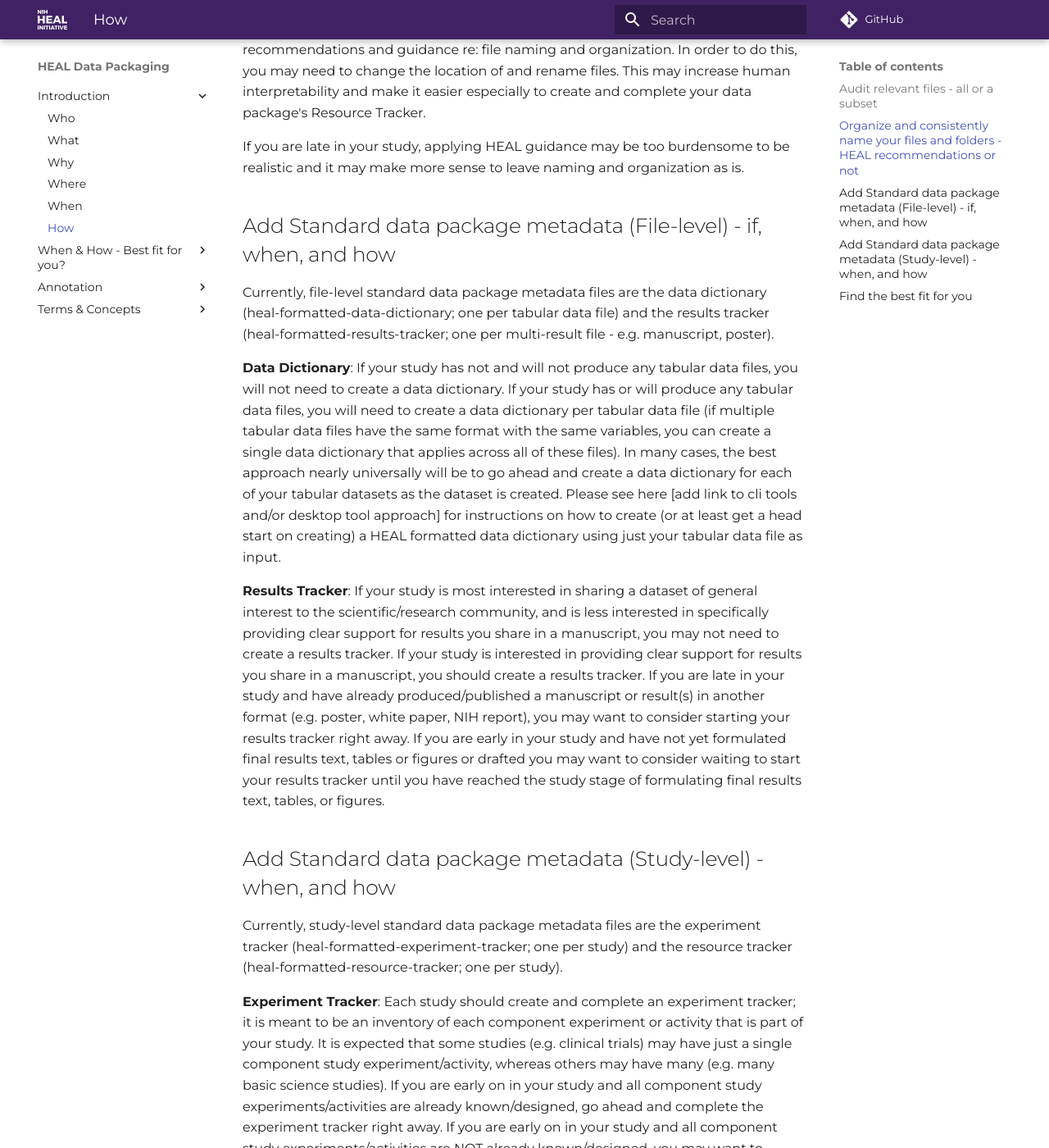
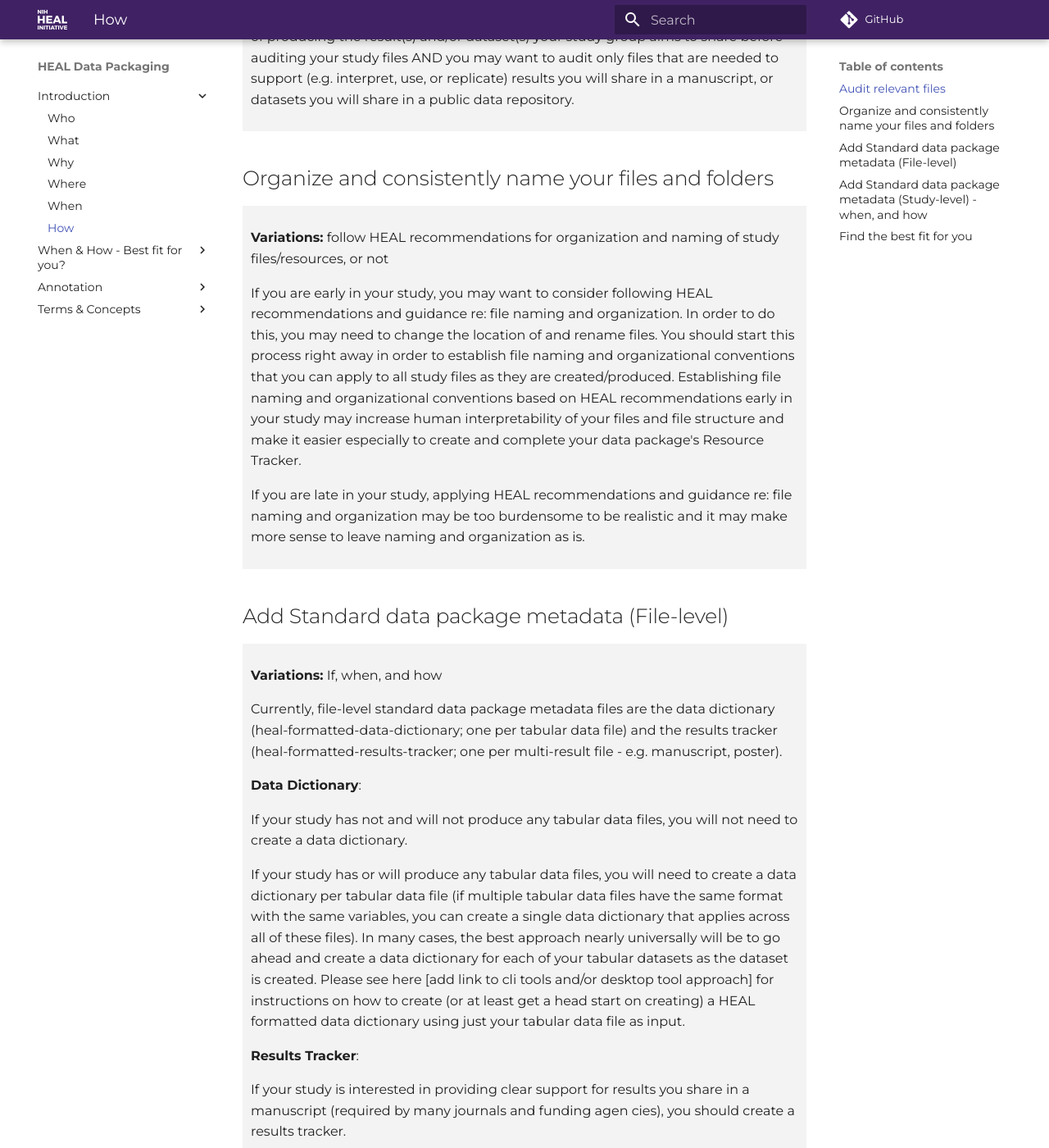
Before and after one commit to norc-heal/heal-data-pkg-guide, an MkDocs documentation site: the page built from docs/intro/how.md, in a window 1280 px wide and 1400 px high, scrolled down 830 px. Shown: the whole window at 82% size. Built offline with MkDocs 1.6.1 and Material for MkDocs 9.7.7, drawn with Linux system fonts in a browser that asks for light colours; comment, search, counter and statistics services are not loaded; some of the changed text lies outside the part shown.

Commit message:
add some formatting structure for better readibility and highlighting

```diff
--- a/docs/intro/how.md
+++ b/docs/intro/how.md
@@ -1,35 +1,92 @@
 # How should I go about creating my data package?
 
 In general, an overview of the process looks like:
+
+<div markdown="1" style="background-color:rgba(0, 0, 0, 0.0470588); text-align:left; vertical-align: top; padding:10px 10px;">
 
 1. Audit relevant files
 2. Organize and consistently name your files and folders - using HEAL recommendations for organizing and naming study files/resources
 3. Add Standard data package metadata - File-level
 4. Add Standard data package metadata - Study-level
 
+</div>
+
 However, when and exactly how you approach each of these steps will depend on a few factors, including how early on you are in your study, what your data sharing goals are, and the preferences of you and your study group - See below for details OR [Skip ahead to find the best fit for you](../guide/index.md)
 
-## Audit relevant files - all or a subset
-If you are early in your study, you may want to audit all files created/produced by or for the study. If you are later in your study, you may want to audit only files that are needed to support (e.g. interpret, use, or replicate) results you share in a manuscript, or datasets you share in a public data repository.
+## Audit relevant files
 
-## Organize and consistently name your files and folders - HEAL recommendations or not
-If you are early in your study, you may want to consider following HEAL recommendations and guidance re: file naming and organization. In order to do this, you may need to change the location of and rename files. This may increase human interpretability and make it easier especially to create and complete your data package's Resource Tracker.
+<div markdown="1" style="background-color:rgba(0, 0, 0, 0.0470588); text-align:left; vertical-align: top; padding:10px 10px;">
 
-If you are late in your study, applying HEAL guidance may be too burdensome to be realistic and it may make more sense to leave naming and organization as is.
+**Variations:** All, or a subset of study files
 
-## Add Standard data package metadata (File-level) - if, when, and how
+If you are early in your study, you may want to start auditing your study files rights away AND you may want to audit all files already created/produced by or for the study.
+
+If you are later in your study, you may want to wait until you are at the study stage of producing the result(s) and/or dataset(s) your study group aims to share before auditing your study files AND you may want to audit only files that are needed to support (e.g. interpret, use, or replicate) results you will share in a manuscript, or datasets you will share in a public data repository.
+
+</div>
+
+## Organize and consistently name your files and folders
+
+<div markdown="1" style="background-color:rgba(0, 0, 0, 0.0470588); text-align:left; vertical-align: top; padding:10px 10px;">
+
+**Variations:** follow HEAL recommendations for organization and naming of study files/resources, or not
+
+If you are early in your study, you may want to consider following HEAL recommendations and guidance re: file naming and organization. In order to do this, you may need to change the location of and rename files. You should start this process right away in order to establish file naming and organizational conventions that you can apply to all study files as they are created/produced. Establishing file naming and organizational conventions based on HEAL recommendations early in your study may increase human interpretability of your files and file structure and make it easier especially to create and complete your data package's Resource Tracker.
+
+If you are late in your study, applying HEAL recommendations and guidance re: file naming and organization may be too burdensome to be realistic and it may make more sense to leave naming and organization as is.
+
+</div>
+
+## Add Standard data package metadata (File-level)
+
+<div markdown="1" style="background-color:rgba(0, 0, 0, 0.0470588); text-align:left; vertical-align: top; padding:10px 10px;">
+
+**Variations:** If, when, and how
+
 Currently, file-level standard data package metadata files are the data dictionary (heal-formatted-data-dictionary; one per tabular data file) and the results tracker (heal-formatted-results-tracker; one per multi-result file - e.g. manuscript, poster).
 
-**Data Dictionary**: If your study has not and will not produce any tabular data files, you will not need to create a data dictionary. If your study has or will produce any tabular data files, you will need to create a data dictionary per tabular data file (if multiple tabular data files have the same format with the same variables, you can create a single data dictionary that applies across all of these files). In many cases, the best approach nearly universally will be to go ahead and create a data dictionary for each of your tabular datasets as the dataset is created. Please see here [add link to cli tools and/or desktop tool approach] for instructions on how to create (or at least get a head start on creating) a HEAL formatted data dictionary using just your tabular data file as input.
+**Data Dictionary**:
 
-**Results Tracker**: If your study is most interested in sharing a dataset of general interest to the scientific/research community, and is less interested in specifically providing clear support for results you share in a manuscript, you may not need to create a results tracker. If your study is interested in providing clear support for results you share in a manuscript, you should create a results tracker. If you are late in your study and have already produced/published a manuscript or result(s) in another format (e.g. poster, white paper, NIH report), you may want to consider starting your results tracker right away. If you are early in your study and have not yet formulated final results text, tables or figures or drafted you may want to consider waiting to start your results tracker until you have reached the study stage of formulating final results text, tables, or figures.
+If your study has not and will not produce any tabular data files, you will not need to create a data dictionary.
+
+If your study has or will produce any tabular data files, you will need to create a data dictionary per tabular data file (if multiple tabular data files have the same format with the same variables, you can create a single data dictionary that applies across all of these files). In many cases, the best approach nearly universally will be to go ahead and create a data dictionary for each of your tabular datasets as the dataset is created. Please see here [add link to cli tools and/or desktop tool approach] for instructions on how to create (or at least get a head start on creating) a HEAL formatted data dictionary using just your tabular data file as input.
+
+**Results Tracker**:
+
+If your study is interested in providing clear support for results you share in a manuscript (required by many journals and funding agen cies), you should create a results tracker.
+
+* If you are late in your study and have already produced/published a manuscript or result(s) in another format (e.g. poster, white paper, NIH report), you may want to consider starting your results tracker right away.
+* If you are early in your study and have not yet formulated final results text, tables or figures or drafted you may want to consider waiting to start your results tracker until you have reached the study stage of formulating final results text, tables, or figures.
+
+If your study is most interested in sharing a dataset of general interest to the scientific/research community, and is less interested in specifically providing clear support for results you share in a manuscript, you may not need to create a results tracker.
+
+</div>
 
 ## Add Standard data package metadata (Study-level) - when, and how
+
+<div markdown="1" style="background-color:rgba(0, 0, 0, 0.0470588); text-align:left; vertical-align: top; padding:10px 10px;">
+
+**Variations:** When, and how
+
 Currently, study-level standard data package metadata files are the experiment tracker (heal-formatted-experiment-tracker; one per study) and the resource tracker (heal-formatted-resource-tracker; one per study).
 
-**Experiment Tracker**: Each study should create and complete an experiment tracker; it is meant to be an inventory of each component experiment or activity that is part of your study. It is expected that some studies (e.g. clinical trials) may have just a single component study experiment/activity, whereas others may have many (e.g. many basic science studies). If you are early on in your study and all component study experiments/activities are already known/designed, go ahead and complete the experiment tracker right away. If you are early on in your study and all component study experiments/activities are NOT already known/designed, you may want to consider starting your experiment tracker right away, adding the experiments/activities that are already known/designed, and then moving forward add each new experiment/activity as it is designed ("as you go" annotation). If you are later on in your study, you may want to consider using your experiment tracker to inventory a specific subset of study experiments/activities instead of all study experiments/activities; specifically, you may want to wait until you are at the study stage of producing the result(s) and/or dataset(s) your study group aims to share before starting your experiment tracker; this will allow you to pick and choose, adding only the experiments/activities that produced items that support the result(s) or dataset(s) you will share.
+**Experiment Tracker**: Each study should create and complete an experiment tracker; it is meant to be an inventory of each component experiment or activity that is part of your study. It is expected that some studies (e.g. clinical trials) may have just a single component study experiment/activity, whereas others may have many (e.g. many basic science studies).
 
-**Resource Tracker**: Each study should create and complete a resource tracker; it is meant to be an inventory of each data or non-data supporting file collected/produced by or for the study, plus all standard data package metadata files added during the data packaging process. If you are early on in your study, you may want to consider starting your resource tracker right away, adding the study files/resources that have already been created, and then moving forward, adding each new study file/resource as it is created ("as you go" annotation). If you are later on in your study, you may want to wait until you are at the study stage of producing the result(s) and/or dataset(s) your study group aims to share before starting your resource tracker; this will allow you to pick and choose, adding only the study resources/files that that support the result(s) or dataset(s) you will share.
+* If you are early on in your study and all component study experiments/activities are already known/designed, go ahead and complete the experiment tracker right away.
+* If you are early on in your study and all component study experiments/activities are NOT already known/designed, you may want to consider starting your experiment tracker right away, adding the experiments/activities that are already known/designed, and then moving forward add each new experiment/activity as it is designed ("as you go" annotation).
+* If you are later on in your study, you may want to wait until you are at the study stage of producing the result(s) and/or dataset(s) your study group aims to share before starting your experiment tracker; this will allow you to pick and choose, adding only the experiments/activities that produced items that support the result(s) or dataset(s) you will share.
+
+**Resource Tracker**: Each study should create and complete a resource tracker; it is meant to be an inventory of each data or non-data supporting file collected/produced by or for the study, plus all standard data package metadata files added during the data packaging process.
+
+* If you are early on in your study, you may want to consider starting your resource tracker right away, adding the study files/resources that have already been created, and then moving forward, adding each new study file/resource as it is created ("as you go" annotation).
+* If you are later on in your study, you may want to wait until you are at the study stage of producing the result(s) and/or dataset(s) your study group aims to share before starting your resource tracker; this will allow you to pick and choose, adding only the study resources/files that support the result(s) or dataset(s) you will share.
+
+</div>
 
 ## Find the best fit for you
+
+<div markdown="1" style="background-color:rgba(0, 0, 0, 0.0470588); text-align:left; vertical-align: top; padding:10px 10px;">
+
 See [here](../guide/index.md) for some guidance on determining the best fit for your study group
+
+</div>
```
